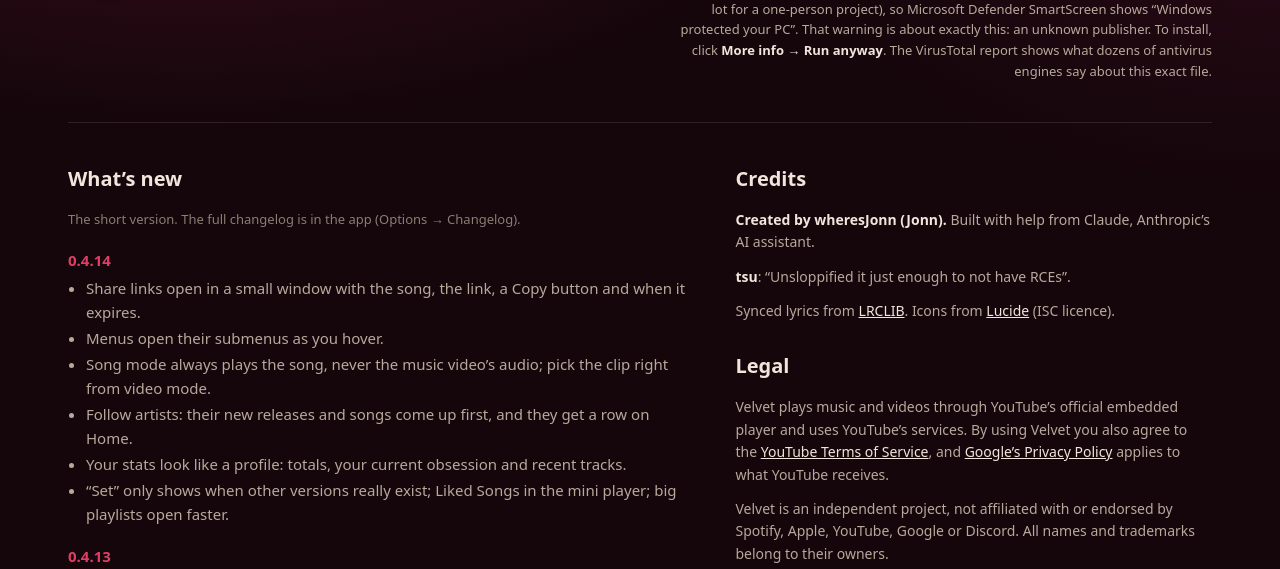
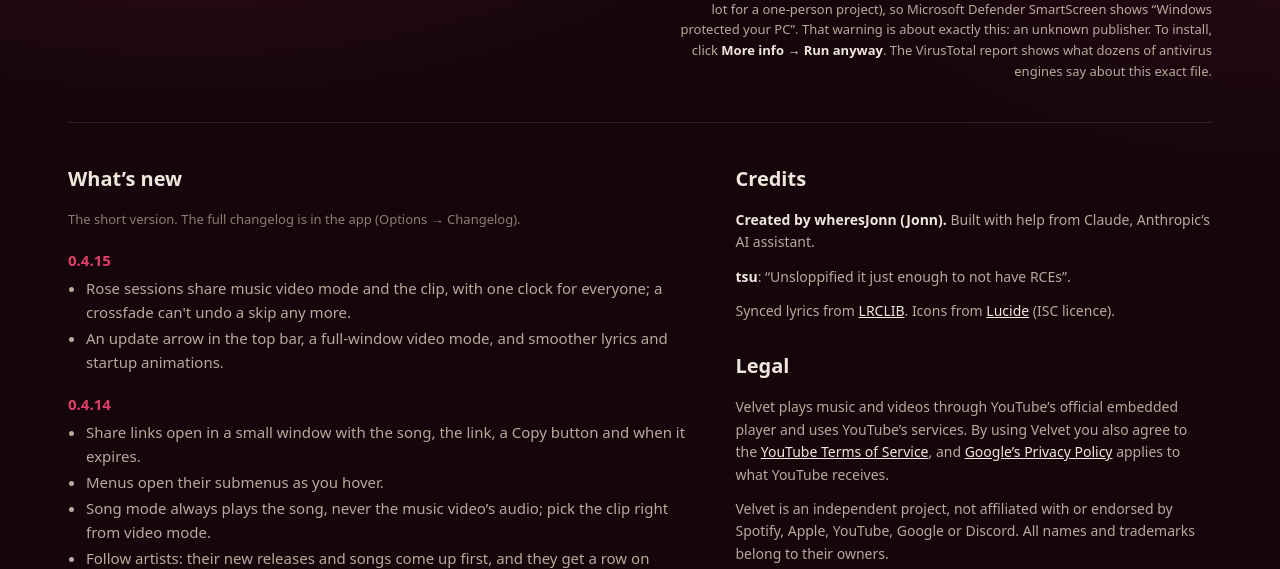
Before and after one commit to BugsReporter/velvetplayer, a plain HTML site: page 404.html in a window 1280 px wide. Shown: the part 161-730 px from the top of the page. Drawn offline with Linux system fonts and the light colour scheme; no server answers.

Commit message:
0.4.15 in the changelog
Co-Authored-By: Claude Opus 5.5 <noreply@anthropic.com>

```diff
--- a/404.html
+++ b/404.html
@@ -124,6 +124,11 @@
     <section class="log">
       <h2>What’s new</h2>
       <p class="ver" style="margin:0">The short version. The full changelog is in the app (Options → Changelog).</p>
+      <h3>0.4.15</h3>
+      <ul>
+        <li>Rose sessions share music video mode and the clip, with one clock for everyone; a crossfade can't undo a skip any more.</li>
+        <li>An update arrow in the top bar, a full-window video mode, and smoother lyrics and startup animations.</li>
+      </ul>
       <h3>0.4.14</h3>
       <ul>
         <li>Share links open in a small window with the song, the link, a Copy button and when it expires.</li>
```
Also changed, not shown: index.html (+5 -0 lines).
